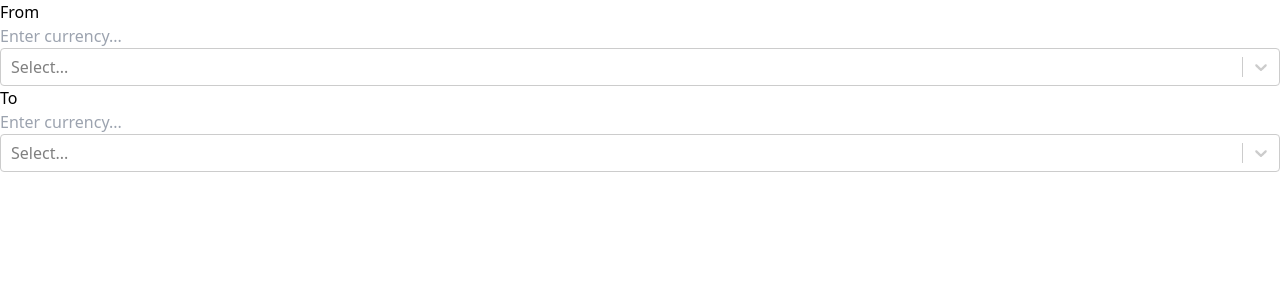
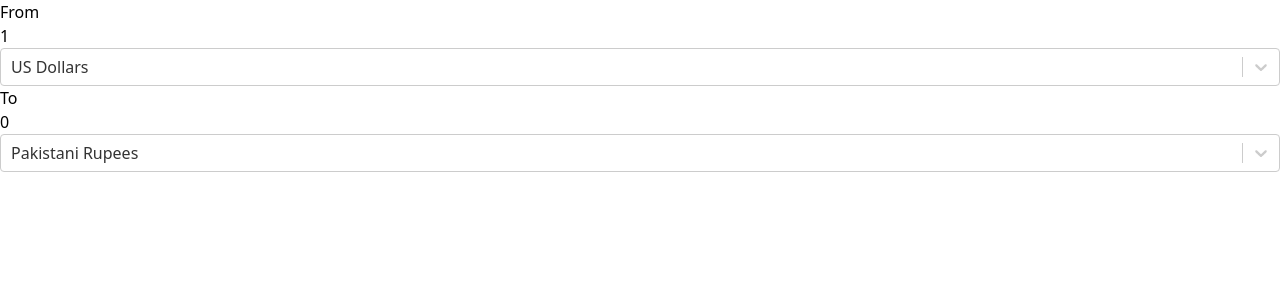
Before and after one commit to muawaz-dev/Currency-Converter, a React (Vite) app: page / in a window 1280 px wide. Shown: the top 300 px of the page. Built offline with nearby package versions, Linux system fonts and the light colour scheme; no server answers.

Commit message:
Managed api for dynamic calls and added conversion logic

```diff
--- a/src/components/InputBox.jsx
+++ b/src/components/InputBox.jsx
@@ -2,10 +2,10 @@ import { memo, useState } from "react";
 import Select from "react-select";
 
 
-//https://cdn.jsdelivr.net/npm/@fawazahmed0/currency-api@latest/v1/currencies/usd.json
 
 
-function InputBox({ label,options,currency,optionSelected }) {
+
+function InputBox({readOnly, label,options,currency,optionSelected }) {
     const setOptions=options
     const [amount, setAmount] = currency
     const [selectedOption, setSelectedOption] = optionSelected
@@ -20,10 +20,11 @@ function InputBox({ label,options,currency,optionSelected }) {
             <div className="flex">
                 <input
                     type="number"
-                    value={amount}
+                    value={amount || 0}
                     onChange={(e) => handleChange(e)}
                     placeholder="Enter currency..."
                     className="flex-1 mr-2 p-2 text-sm border border-gray-300 rounded"
+                    readOnly={readOnly && true}
                 />
 
                 <div className="flex-1">
--- a/src/pages/Home.jsx
+++ b/src/pages/Home.jsx
@@ -3,19 +3,27 @@ import InputBox from '../components/InputBox'
 
 function Home({options}) {
   let [result,setResult] = useState()
-  let [fromCurrency,setFromCurrency] = useState()
+  let [fromCurrency,setFromCurrency] = useState(1)
   let [toCurrency,setToCurrency] = useState()
-  let [fromSelected,setFromSelected] = useState()
-  let [toSelected,setToSelected] = useState()
+  let [fromSelected,setFromSelected] = useState({value:"usd" ,label:"US Dollars"})
+  let [toSelected,setToSelected] = useState({value:"pkr",label:"Pakistani Rupees"})
+
+  function handleData(data){
+    let a=data[fromSelected.value]
+    setToCurrency((fromCurrency*a[toSelected.value]).toFixed(2))
+  }
+
   useEffect(()=>{
-
-  },[])
+    fetch(`https://cdn.jsdelivr.net/npm/@fawazahmed0/currency-api@latest/v1/currencies/${fromSelected.value}.json`)
+    .then(response=>response.json())
+    .then(data=>handleData(data))
+  },[fromCurrency,toCurrency,fromSelected,toSelected])
   return (
     <>
       <div className='flex gap-8 flex-col justify-center items-center h-screen w-screen'>
-        <InputBox label="From" options={options} currency={[fromCurrency,setFromCurrency]} optionSelected={[fromSelected,setFromSelected]} />
-        <InputBox label="To" options={options} currency={[toCurrency,setToCurrency]} optionSelected={[toSelected,setToSelected]} />
-        <h3 className='bg-red-500 rounded-md text-white p-1'>{result}</h3>
+        <InputBox readOnly={false} label="From" options={options} currency={[fromCurrency,setFromCurrency]} optionSelected={[fromSelected,setFromSelected]} />
+        <InputBox readOnly={true} label="To" options={options} currency={[toCurrency,setToCurrency]} optionSelected={[toSelected,setToSelected]} />
+
       </div>
     </>
   )
```
